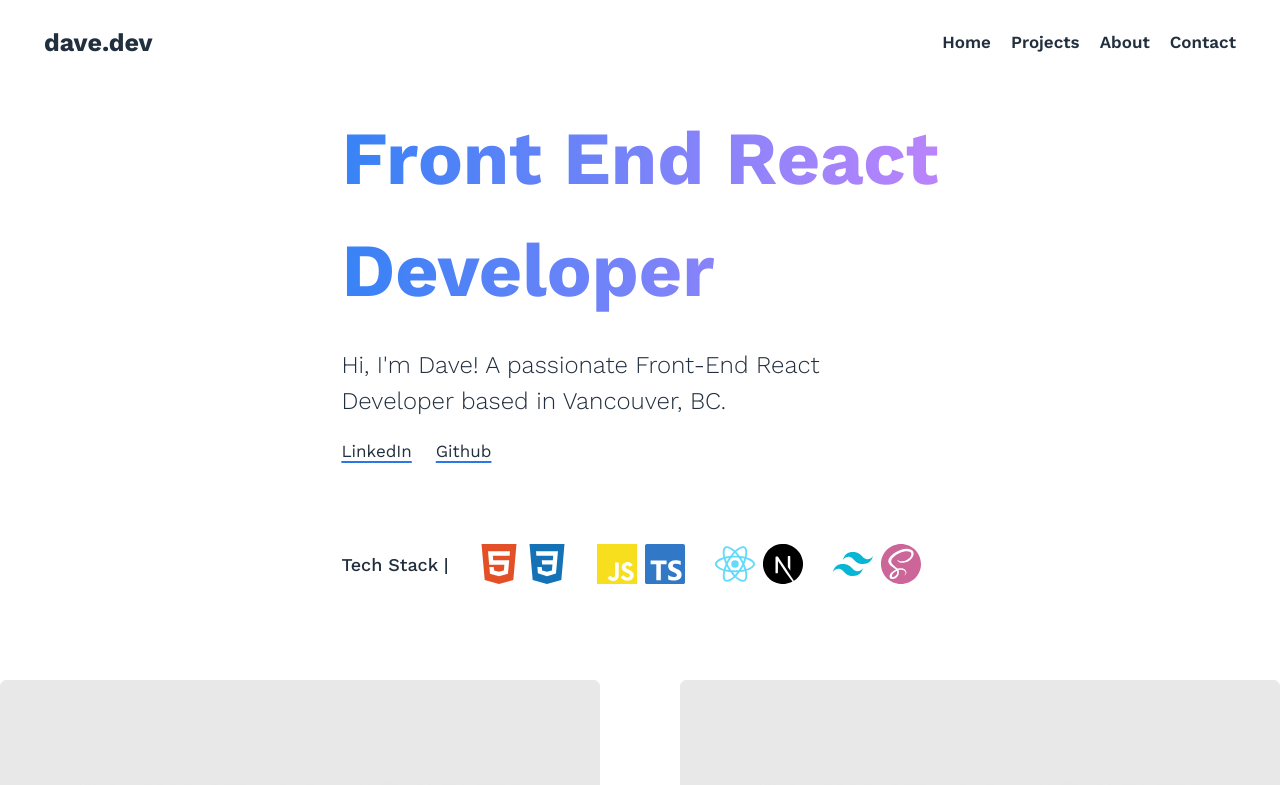
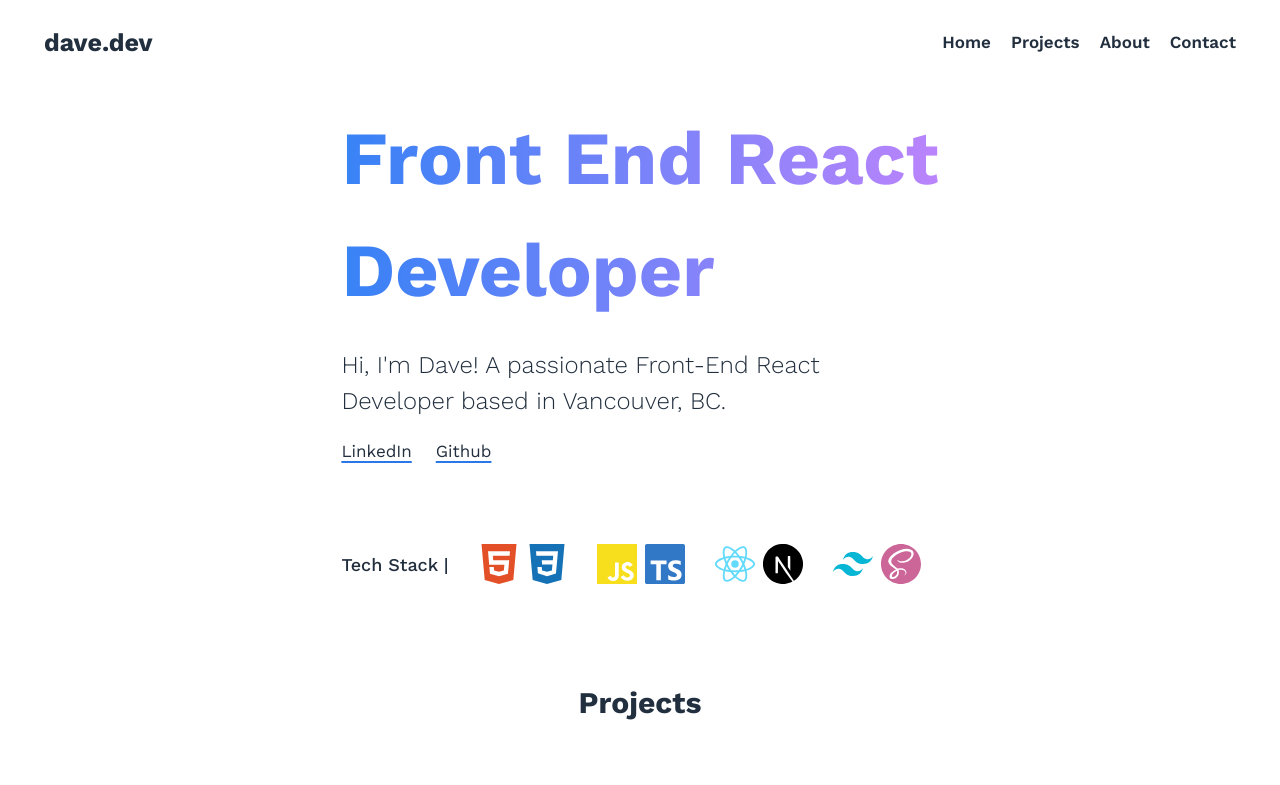
Before and after one commit to davekoo1106/dave.dev, a Next.js app: page / in a window 1280 px wide. Shown: the top 785 px of the page. Built offline with nearby package versions, Linux system fonts and the light colour scheme.

Commit message:
added a projects header and an about section

```diff
--- a/app/components/sections/About.jsx
+++ b/app/components/sections/About.jsx
@@ -0,0 +1,12 @@
+
+
+export default function About() {
+    return (
+        <main>
+            {/* <div className="text-center">
+                <h1 className="font-worksansbold text-secondary text-[30px]">About Me</h1>
+                <p>Hi there, Im Dave! A passionate front end developer</p>
+            </div> */}
+        </main>
+    )
+}
--- a/app/components/sections/Projects.jsx
+++ b/app/components/sections/Projects.jsx
@@ -9,10 +9,15 @@ export default function Projects() {
     })
         return (
             <ReactLenis root>
+
                 <main className="flex items-center justify-center my-20">
                     <div className="flex flex-col gap-20">
+
+                        <div className="text-center">
+                            <h1 className="font-worksansbold text-[30px] text-secondary">Projects</h1>
+                        </div>
+
                         <div className="flex gap-20">
-
                             <div className="flex flex-col h-full w-full bg-white rounded-lg dark:bg-gray-800 hover:-translate-y-2 hover:ease-in-out hover:duration-500">
                                 <Image className="border border-gray-200 rounded-md" src={ rxpressThumb }/>
                                 <div className="">
--- a/app/page.tsx
+++ b/app/page.tsx
@@ -2,7 +2,8 @@
 import Image from "next/image";
 import Header from "./components/global/Header";
 import Hero from "./components/sections/Hero";
-import Projects from "./components/sections/Projects"
+import About from "./components/sections/About";
+import Projects from "./components/sections/Projects";
 import { ReactLenis, useLenis } from 'lenis/react';
 
 
@@ -11,6 +12,7 @@ export default function Home() {
     <main className="antialiased">
       <Header/>
       <Hero/>
+      <About/>
       <Projects/>
     </main>
   );
```
